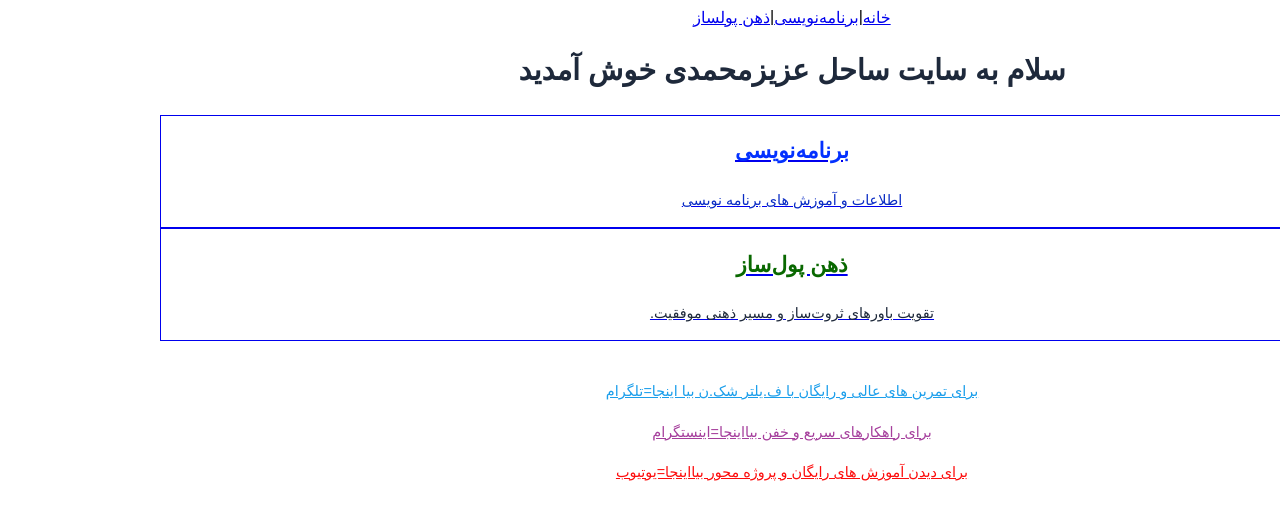
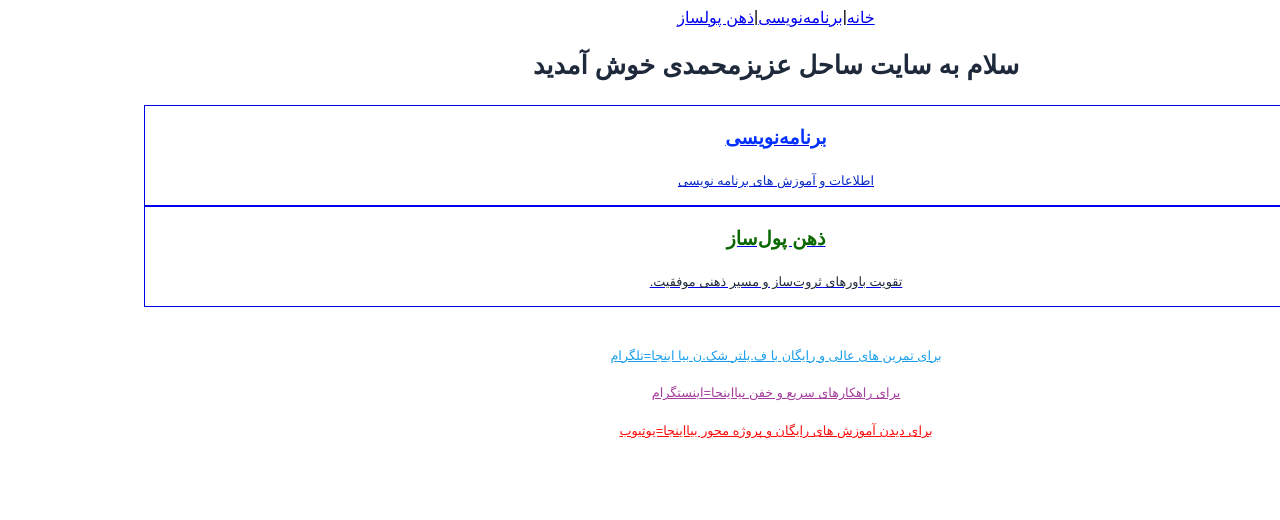
Before and after one commit to sahelazizmohammadi83/sahelazizmohammadi, a Next.js app: page / in a window 1280 px wide. Shown: the top 520 px of the page. Built offline with nearby package versions, Linux system fonts and the light colour scheme; a small style sheet from the web is missing.

Commit message:
پاکسازی M ها و اصلاح Header و Layout

```diff
--- a/app/globals.css
+++ b/app/globals.css
@@ -13,6 +13,6 @@ body {
 
 /* متن بدنه کمی کوچکتر از حالت عادی */
 .prose {
-  font-size: 0.90rem; /* کمی کوچکتر */
+  font-size: 0.80rem; /* کمی کوچکتر */
   line-height: 1.7;   /* فاصله بین خطوط مناسب */
 }
```
